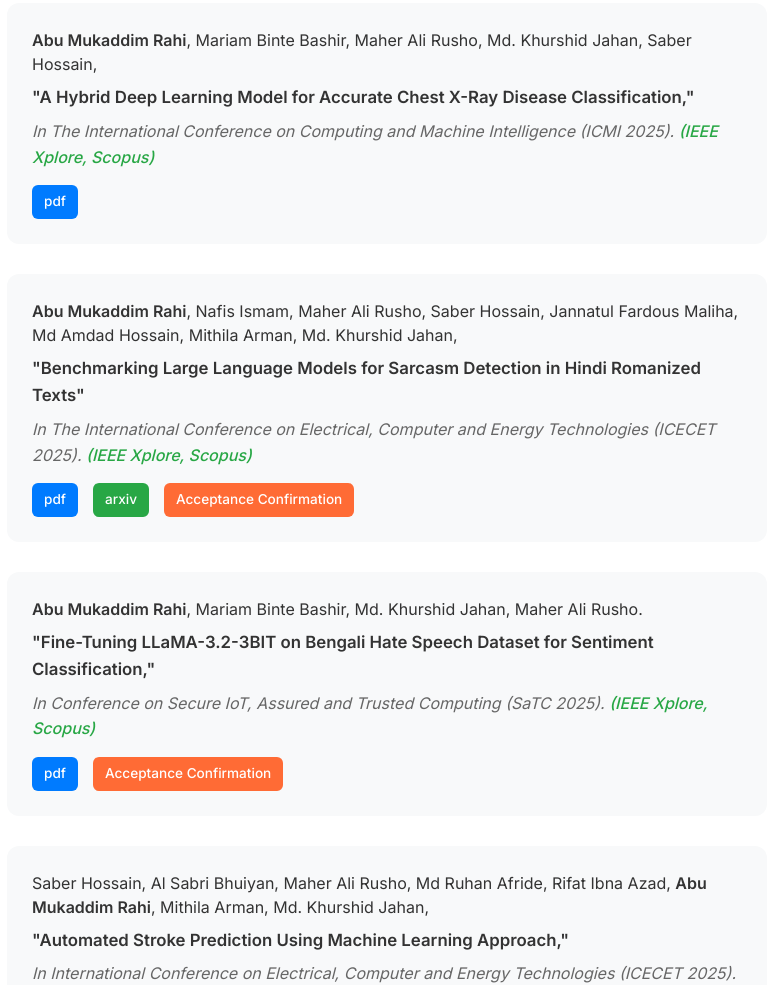
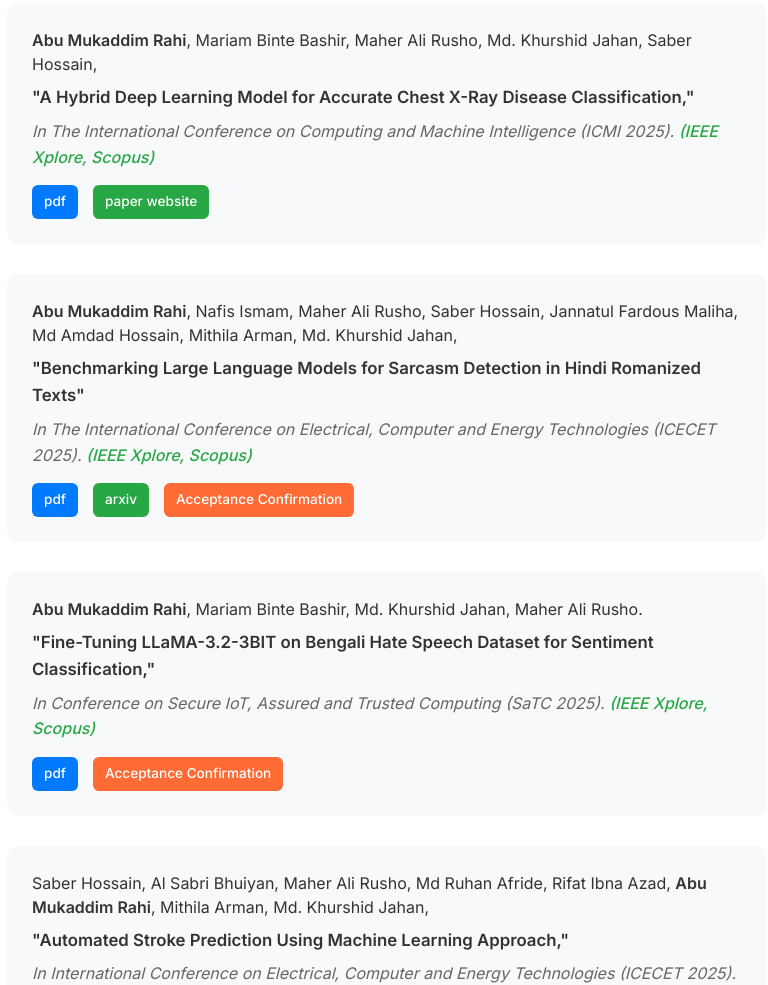
Before and after one commit to Mukaddim-Rahi/Portfolio_Mukaddim_Rahi, a plain HTML site: page index.html in a window 1280 px wide. Shown: the part 2159-3144 px from the top of the page, without its empty margins (413-1181 px from the left). Drawn offline with Linux system fonts and the light colour scheme.

Commit message:
ICMI paper update-2

```diff
--- a/index.html
+++ b/index.html
@@ -231,9 +231,8 @@
                                 <div class="publication-links">
                                     <a href="assets\pdfs\ICMI_271_Abu Mukaddim Rahi.pdf" class="pub-link paper"
                                         target="_blank">pdf</a>
-                                    <!-- <a href="assets\ICMI 2025.jpg" class="pub-link arxiv"
-                                        onclick="openImageModal(document.getElementById('pub2Image'))">Acceptance
-                                        Confirmation</a> -->
+                                    <a href="https://ieeexplore.ieee.org/abstract/document/11022575"
+                                        class="pub-link website">paper website </a>
                                 </div>
                             </div>
                             <!-- <div class="publication-image">
```
